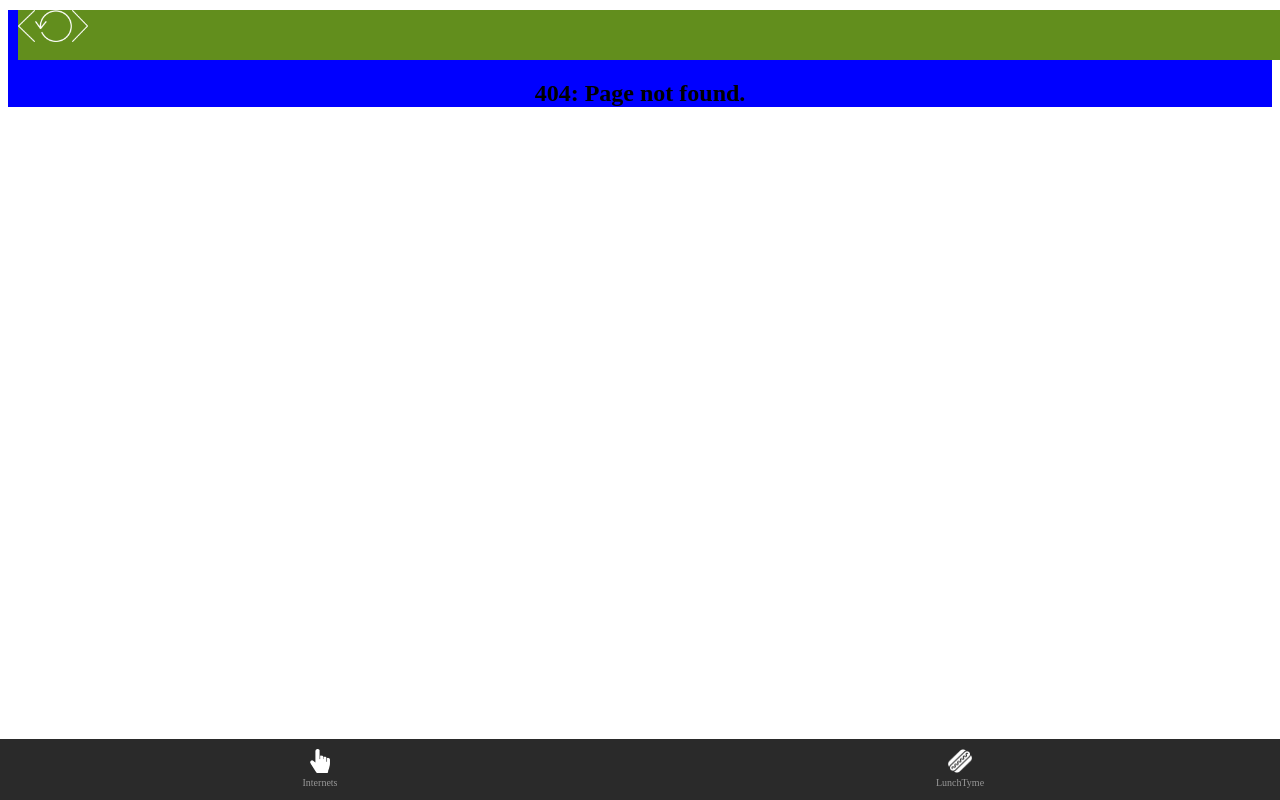
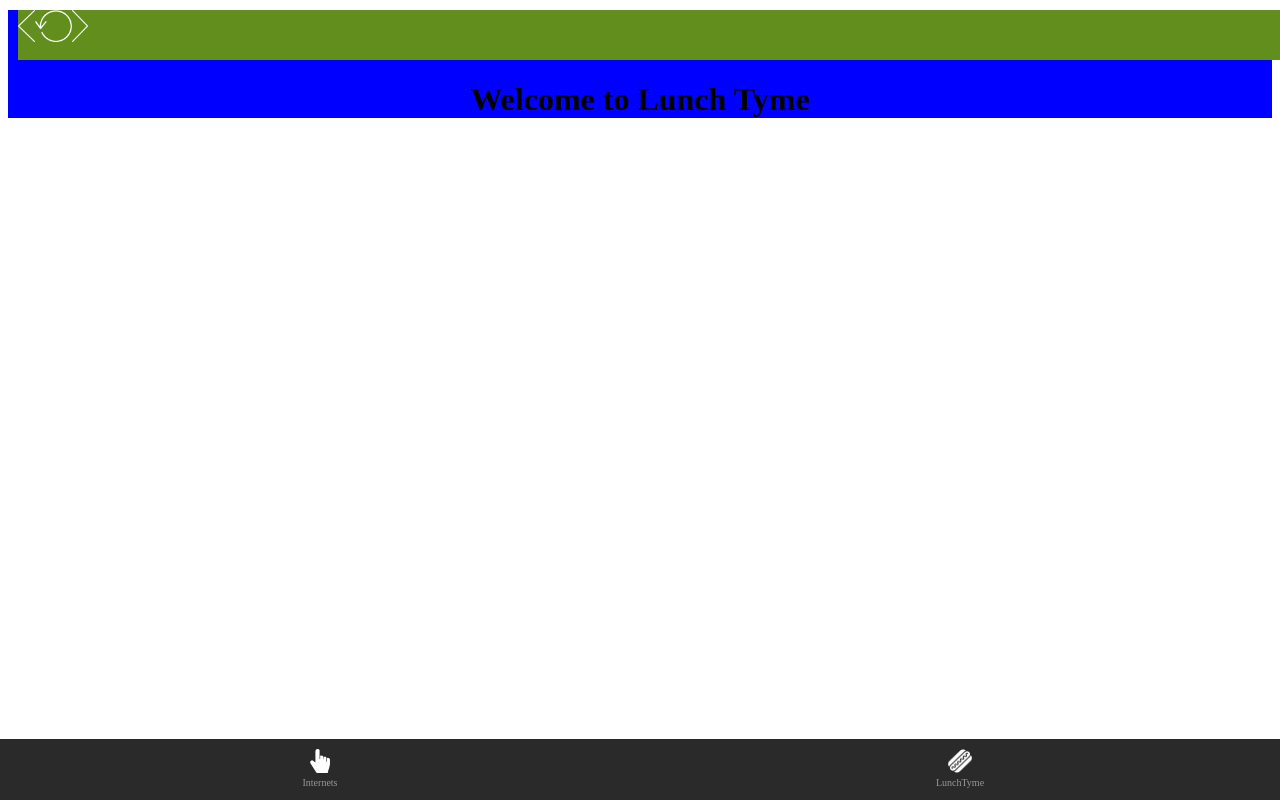
Before and after one commit to ATwrx/br-test-app, a React (Create React App) app: page / in a window 1280 px wide. Before the commit this address had no page. Built offline with nearby package versions, Linux system fonts and the light colour scheme.

Commit message:
Added 'home' route and created initial 'Internets' component

```diff
--- a/src/components/App/App.js
+++ b/src/components/App/App.js
@@ -11,7 +11,7 @@ const notFound = () => (
 class App extends Component {
   render() {
     return (
-      <Router >
+      <Router>
         <div className="App">
           <AppBar/>
           <AppRouter />
--- a/src/components/AppRouter/AppRouter.js
+++ b/src/components/AppRouter/AppRouter.js
@@ -5,7 +5,10 @@ import './AppRouter.css';
 import {LunchTymeFeed} from '../../components'
 
 const notFound = () => (
-  <h2><b>404</b>: Page not found.</h2>
+  <h2>
+    <b>404</b>
+    : Page not found.
+  </h2>
 )
 const routes = {
   "lunchTyme": ({match}) => (match.params.restaurant === undefined
@@ -13,17 +16,21 @@ const routes = {
     : <h2>Restaurant: {match.params.restaurant}</h2>),
   "internets": ({match}) => (match.params.url === undefined
     ? <h2>BR contact page</h2>
-    : <h2>URL: {match.params.url}</h2>)
+    : <h2>URL: {match.params.url}</h2>),
+  "home": () => (
+    <h1>Welcome to Lunch Tyme</h1>
+  )
 };
 
 export default class AppRouter extends Component {
   render() {
     return (
-        <Switch className='App-Body' >
-          <Route path="/lunchtyme/:restaurant?" render={routes.lunchTyme}/>
-          <Route path="/internets/:url?" render={routes.internets}/>
-          <Route component={notFound}/>
-        </Switch>
+      <Switch className='App-Body'>
+        <Route exact path='/' render={routes.home}/>
+        <Route path="/lunchtyme/:restaurant?" render={routes.lunchTyme}/>
+        <Route path="/internets/:url?" render={routes.internets}/>
+        <Route component={notFound}/>
+      </Switch>
     )
   }
 };
--- /dev/null
+++ b/src/components/Internets/Internets.js
@@ -0,0 +1,9 @@
+import React, {Component} from 'react';
+
+export default class Internets extends Component {
+  render() {
+    return (
+      <p>The internets are crazy</p>
+    )
+  }
+}
--- /dev/null
+++ b/src/components/Internets/index.js
@@ -0,0 +1,2 @@
+import Internets from './Internets';
+export {Internets};
--- a/src/components/index.js
+++ b/src/components/index.js
@@ -3,5 +3,6 @@ import { AppBar } from './AppBar';
 import { Footer } from './Footer';
 import { AppRouter } from './AppRouter';
 import { LunchTymeFeed } from './LunchTymeFeed';
+import { Internets } from './Internets';
 
-export {App, AppBar, AppRouter, Footer, LunchTymeFeed};
+export {App, AppBar, AppRouter, Footer, LunchTymeFeed, Internets};
```
Also changed, not shown: src/components/Internets/Internets.css (added).
